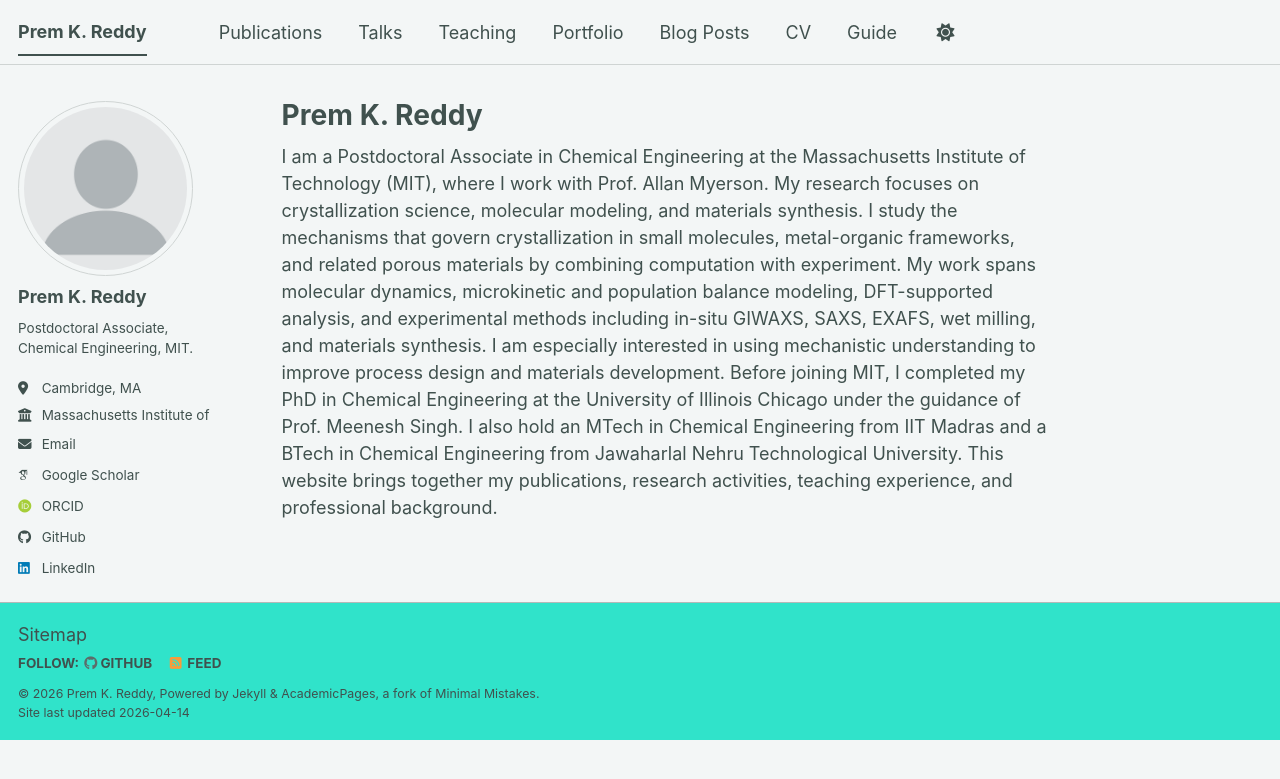
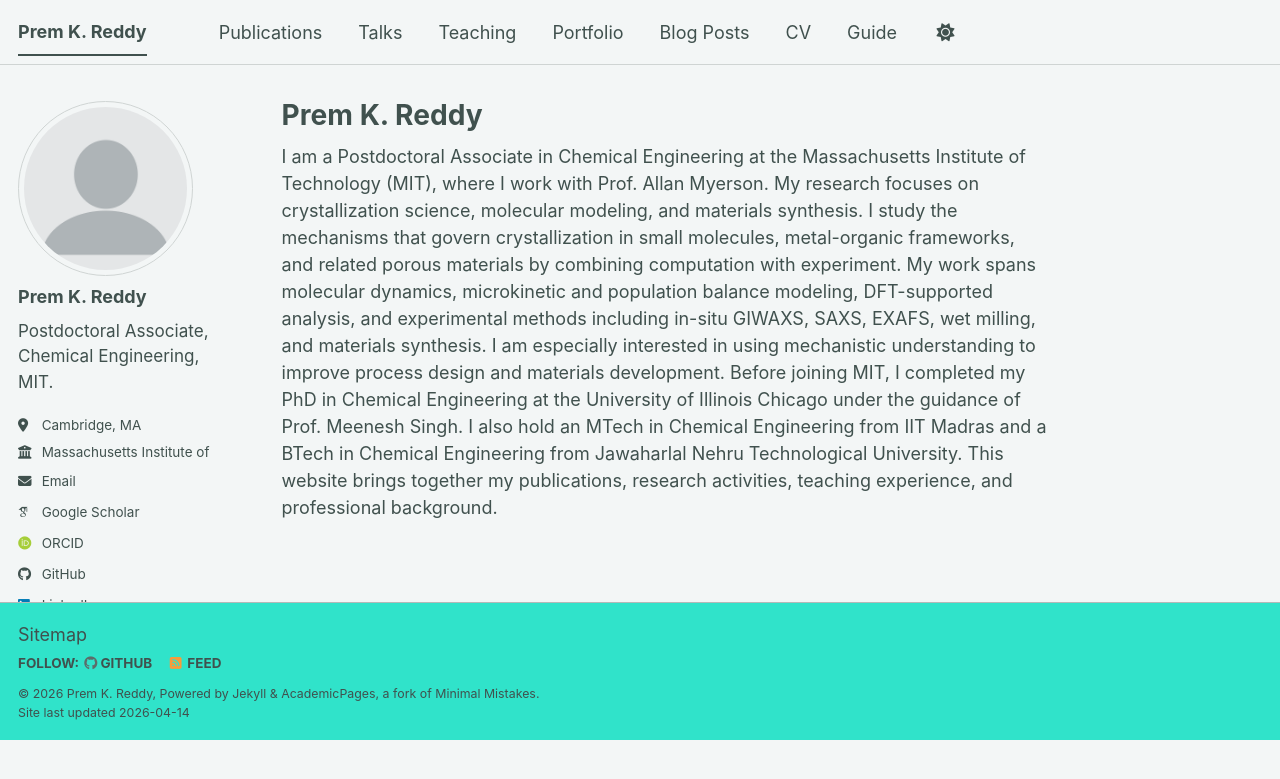
Before and after one commit to prmrdy/portfolio, a Jekyll site: the page built from _pages/about.md, in a window 1280 px wide. Shown: the top 779 px of the page. Built offline with Jekyll 4.4.1, drawn with Linux system fonts in a browser that asks for light colours; some web fonts are replaced; a script bundle is joined from its source files by our own code; library files that are not in the unit come from our copies.

Commit message:
Add styles for author and home about sections
Added styles for author name, bio, and home about section.

```diff
--- a/assets/css/main.scss
+++ b/assets/css/main.scss
@@ -41,3 +41,17 @@
     "vendor/font-awesome/solid",
     "vendor/font-awesome/brands"
 ;
+
+.sidebar .author__name {
+  line-height: 1.2;
+}
+
+.sidebar .author__bio {
+  font-size: 0.95em;
+  line-height: 1.5;
+  overflow-wrap: anywhere;
+}
+
+.home-about p {
+  text-align: justify;
+}
```
